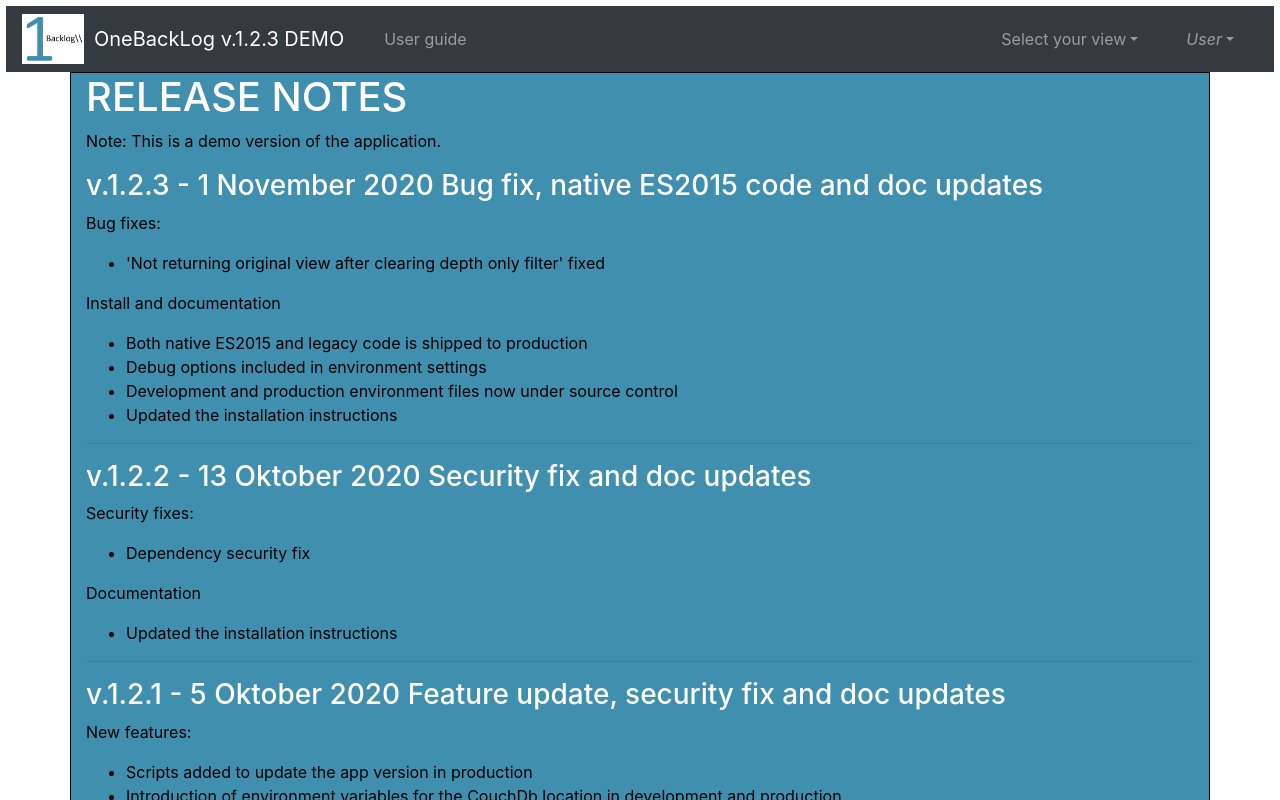
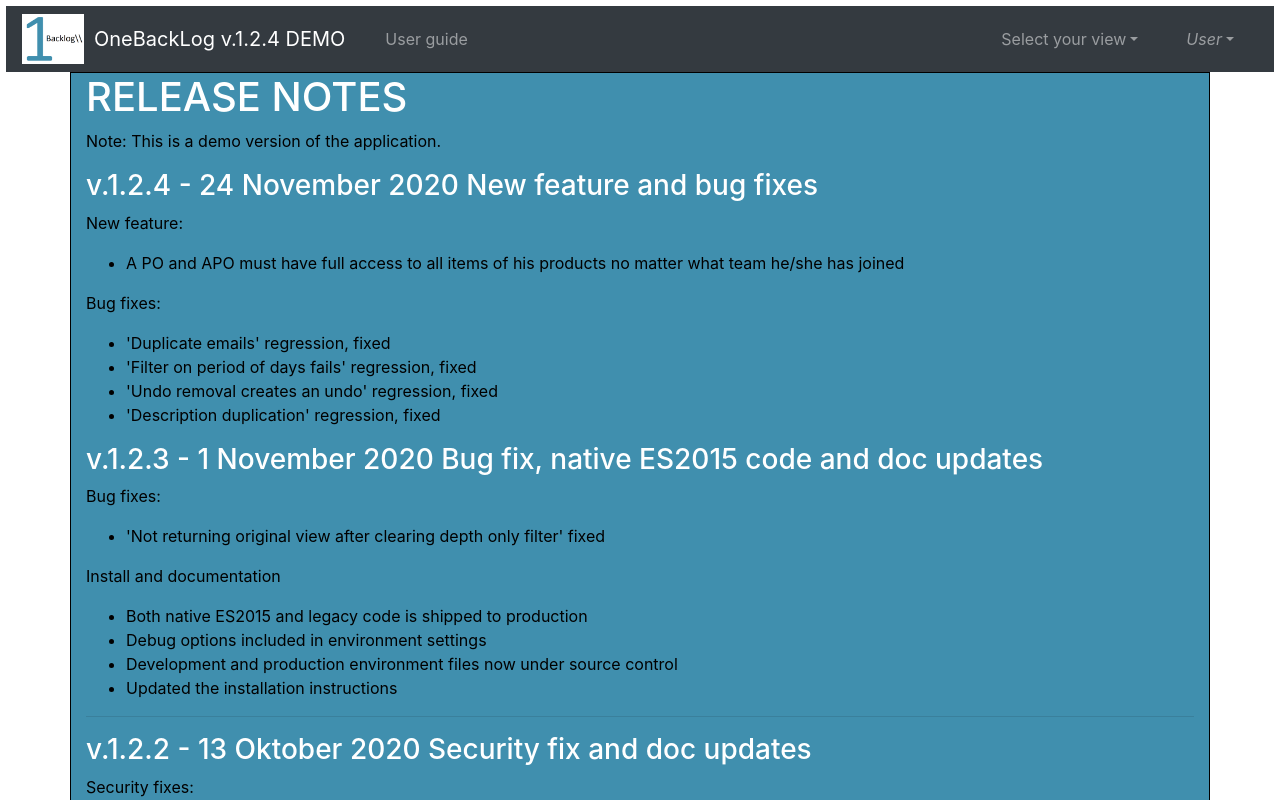
Before and after one commit to ErikVerheul/OneBacklog, a Vue app: page /rel-notes in a window 1280 px wide. Shown: the top 800 px of the page. Built offline with nearby package versions, Linux system fonts and the light colour scheme.

Commit message:
Prepare for release

```diff
--- a/package.json
+++ b/package.json
@@ -1,6 +1,6 @@
 {
   "name": "onebacklog",
-  "version": "1.2.3",
+  "version": "1.2.4",
   "private": true,
   "scripts": {
     "serve": "vue-cli-service serve",
--- a/src/components/header/header.js
+++ b/src/components/header/header.js
@@ -12,7 +12,7 @@ function created () {
 
 function data () {
   return {
-    appVersion: 'OneBackLog v.1.2.3',
+    appVersion: 'OneBackLog v.1.2.4',
     changeTeamCalendarModel: false,
     disableOkButton: false,
     oldPassword: '',
--- a/src/components/rel-notes/rel-notes.vue
+++ b/src/components/rel-notes/rel-notes.vue
@@ -6,6 +6,18 @@
         <b-col cols="12" class="left-column">
           <h1>RELEASE NOTES</h1>
           <p v-if="this.$store.state.demo">Note: This is a demo version of the application.</p>
+					<h3>v.1.2.4 - 24 November 2020 New feature and bug fixes</h3>
+					<p>New feature:</p>
+          <ul>
+            <li>A PO and APO must have full access to all items of his products no matter what team he/she has joined</li>
+          </ul>
+          <p>Bug fixes:</p>
+          <ul>
+            <li>'Duplicate emails' regression, fixed</li>
+						<li>'Filter on period of days fails' regression, fixed</li>
+						<li>'Undo removal creates an undo' regression, fixed</li>
+						<li>'Description duplication' regression, fixed</li>
+          </ul>
 					<h3>v.1.2.3 - 1 November 2020 Bug fix, native ES2015 code and doc updates</h3>
           <p>Bug fixes:</p>
           <ul>
```
Also changed, not shown: 1 other file (tests, documents, lock files or other folders).
